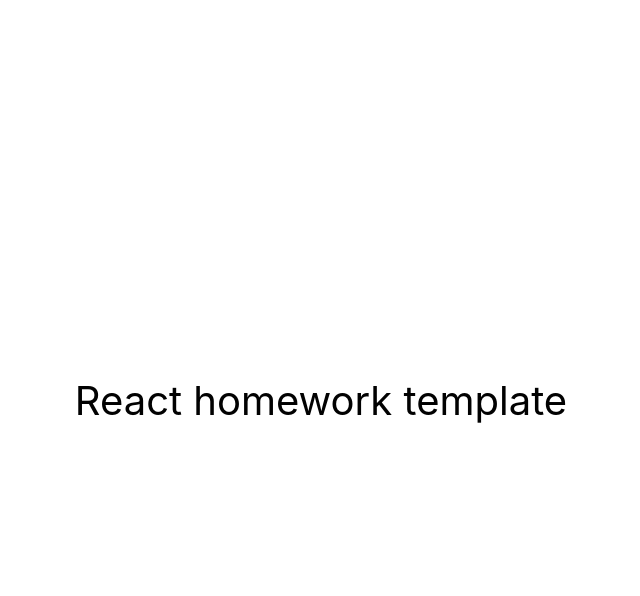
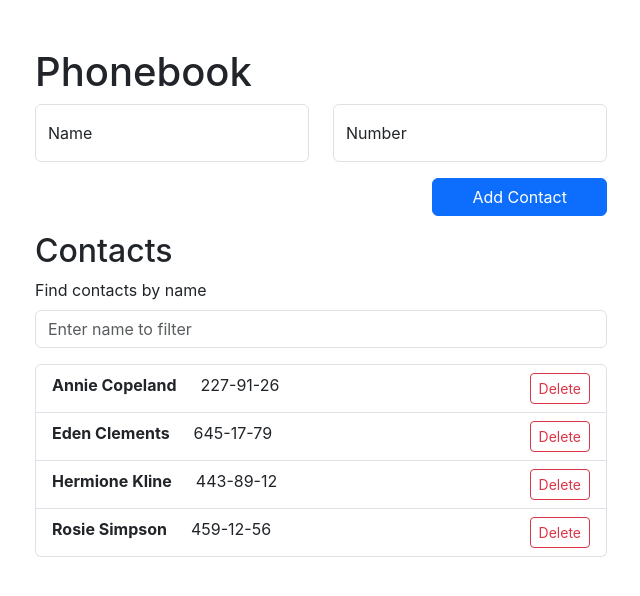
Before and after one commit to Valik3201/goit-react-hw-03-phonebook, a React (Create React App) app: page / in a window 1280 px wide. Shown: the top 596 px of the page, without its empty margins (319-959 px from the left). Built offline with nearby package versions, Linux system fonts and the light colour scheme.

Commit message:
chore: add components from previous project

```diff
--- a/package.json
+++ b/package.json
@@ -10,7 +10,10 @@
     "react": "^18.1.0",
     "react-dom": "^18.1.0",
     "react-scripts": "5.0.1",
-    "web-vitals": "^2.1.3"
+    "web-vitals": "^2.1.3",
+    "bootstrap": "^5.3.2",
+    "nanoid": "^5.0.4",
+    "react-bootstrap": "^2.10.0"
   },
   "scripts": {
     "start": "react-scripts start",
--- a/src/components/App.jsx
+++ b/src/components/App.jsx
@@ -1,16 +1,89 @@
-export const App = () => {
-  return (
-    <div
-      style={{
-        height: '100vh',
-        display: 'flex',
-        justifyContent: 'center',
-        alignItems: 'center',
-        fontSize: 40,
-        color: '#010101'
-      }}
-    >
-      React homework template
-    </div>
-  );
-};
+import { Component } from 'react';
+import { ContactForm } from './ContactForm';
+import { ContactList } from './ContactList';
+import { Filter } from './Filter';
+
+import 'bootstrap/dist/css/bootstrap.min.css';
+
+import Container from 'react-bootstrap/Container';
+import Col from 'react-bootstrap/Col';
+import Row from 'react-bootstrap/Row';
+
+/**
+ * Main application component representing the Phonebook.
+ */
+export default class App extends Component {
+  constructor(props) {
+    super(props);
+
+    this.state = {
+      contacts: [
+        { id: 'id-1', name: 'Rosie Simpson', number: '459-12-56' },
+        { id: 'id-2', name: 'Hermione Kline', number: '443-89-12' },
+        { id: 'id-3', name: 'Eden Clements', number: '645-17-79' },
+        { id: 'id-4', name: 'Annie Copeland', number: '227-91-26' },
+      ],
+      filter: '',
+    };
+
+    this.addContact = this.addContact.bind(this);
+    this.handleFilterChange = this.handleFilterChange.bind(this);
+    this.handleDeleteContact = this.handleDeleteContact.bind(this);
+  }
+
+  /**
+   * Add a new contact to the state.
+   * @param {Object} newContact - The new contact to be added.
+   */
+  addContact(newContact) {
+    this.setState(prevState => ({
+      contacts: [...prevState.contacts, newContact],
+    }));
+  }
+
+  /**
+   * Handle changes in the filter input.
+   * @param {Object} e - The event object.
+   */
+  handleFilterChange(e) {
+    this.setState({ filter: e.target.value.toLowerCase() });
+  }
+
+  /**
+   * Handle the deletion of a contact.
+   * @param {string} contactId - The ID of the contact to be deleted.
+   */
+  handleDeleteContact(contactId) {
+    this.setState(prevState => ({
+      contacts: prevState.contacts.filter(contact => contact.id !== contactId),
+    }));
+  }
+
+  render() {
+    const { contacts, filter } = this.state;
+
+    const filteredContacts = contacts.filter(contact =>
+      contact.name.toLowerCase().includes(filter)
+    );
+
+    return (
+      <Container className="d-flex justify-content-center mt-5 mb-5">
+        <Row className="justify-content-md-center">
+          <Col>
+            <h1>Phonebook</h1>
+            <ContactForm
+              addContact={this.addContact}
+              contacts={this.state.contacts}
+            />
+            <h2 className="mt-3">Contacts</h2>
+            <Filter value={filter} onChange={this.handleFilterChange} />
+            <ContactList
+              contacts={filteredContacts}
+              onDeleteContact={this.handleDeleteContact}
+            />
+          </Col>
+        </Row>
+      </Container>
+    );
+  }
+}
--- /dev/null
+++ b/src/components/ContactForm.jsx
@@ -0,0 +1,121 @@
+import { Component } from 'react';
+import PropTypes from 'prop-types';
+import { nanoid } from 'nanoid';
+
+import Button from 'react-bootstrap/Button';
+import Col from 'react-bootstrap/Col';
+import Row from 'react-bootstrap/Row';
+import Form from 'react-bootstrap/Form';
+import FloatingLabel from 'react-bootstrap/FloatingLabel';
+
+/**
+ * ContactForm component for adding new contacts.
+ */
+export class ContactForm extends Component {
+  constructor(props) {
+    super(props);
+
+    this.state = {
+      name: '',
+      number: '',
+    };
+
+    this.handleChange = this.handleChange.bind(this);
+    this.handleFormSubmit = this.handleFormSubmit.bind(this);
+  }
+
+  /**
+   * Handle input change for name and number fields.
+   * @param {Object} e - The event object.
+   */
+  handleChange(e) {
+    this.setState({ [e.target.name]: e.target.value });
+  }
+
+  /**
+   * Handle form submission for adding a new contact.
+   * @param {Object} e - The event object.
+   */
+  handleFormSubmit(e) {
+    e.preventDefault();
+
+    const { name, number } = this.state;
+    const { contacts, addContact } = this.props;
+
+    if (contacts.some(contact => contact.name === name)) {
+      alert(`Contact with name "${name}" already exists!`);
+      return;
+    }
+
+    const newContact = {
+      id: nanoid(),
+      name,
+      number,
+    };
+
+    addContact(newContact);
+
+    this.setState({ name: '', number: '' });
+  }
+
+  render() {
+    const { name, number } = this.state;
+
+    return (
+      <Form onSubmit={this.handleFormSubmit}>
+        <Row>
+          <Col>
+            <FloatingLabel
+              controlId="floatingInput"
+              label="Name"
+              className="mb-3"
+            >
+              <Form.Control
+                type="text"
+                name="name"
+                value={name}
+                onChange={this.handleChange}
+                pattern="^[a-zA-Zа-яА-Я]+(([' -][a-zA-Zа-яА-Я ])?[a-zA-Zа-яА-Я]*)*$"
+                title="Name may contain only letters, apostrophe, dash and spaces. For example Adrian, Jacob Mercer, Charles de Batz de Castelmore d'Artagnan"
+                placeholder="Name"
+                required
+              />
+            </FloatingLabel>
+          </Col>
+          <Col>
+            <FloatingLabel
+              controlId="floatingInput"
+              label="Number"
+              className="mb-3"
+            >
+              <Form.Control
+                type="tel"
+                name="number"
+                value={number}
+                onChange={this.handleChange}
+                pattern="\+?\d{1,4}?[-.\s]?\(?\d{1,3}?\)?[-.\s]?\d{1,4}[-.\s]?\d{1,4}[-.\s]?\d{1,9}"
+                title="Phone number must be digits and can contain spaces, dashes, parentheses and can start with +"
+                placeholder="+48 123-456-789"
+                required
+              />
+            </FloatingLabel>
+          </Col>
+        </Row>
+
+        <Row className="justify-content-end">
+          <Col xs={12} lg={4}>
+            <Button variant="primary" type="submit" className="w-100">
+              Add Contact
+            </Button>
+          </Col>
+        </Row>
+      </Form>
+    );
+  }
+}
+
+// PropTypes
+ContactForm.propTypes = {
+  contacts: PropTypes.array.isRequired,
+  addContact: PropTypes.func.isRequired,
+};
--- /dev/null
+++ b/src/components/ContactList.jsx
@@ -0,0 +1,69 @@
+import PropTypes from 'prop-types';
+import ListGroup from 'react-bootstrap/ListGroup';
+import Button from 'react-bootstrap/Button';
+
+/**
+ * ContactList component for displaying a list of contacts.
+ * @param {Object} props - The component props.
+ * @param {Array} props.contacts - The array of contacts to display.
+ * @param {Function} props.onDeleteContact - The function to handle contact deletion.
+ */
+export const ContactList = ({ contacts, onDeleteContact }) => {
+  // Sorting contacts by name
+  const sortedContacts = contacts.sort((a, b) => a.name.localeCompare(b.name));
+
+  return (
+    <ListGroup as="ul">
+      {sortedContacts.map(contact => (
+        <ContactListItem
+          key={contact.id}
+          contact={contact}
+          onDeleteContact={onDeleteContact}
+        />
+      ))}
+    </ListGroup>
+  );
+};
+
+/**
+ * ContactListItem component for rendering an individual contact in the list.
+ * @param {Object} props - The component props.
+ * @param {Object} props.contact - The contact to display.
+ * @param {Function} props.onDeleteContact - The function to handle contact deletion.
+ */
+const ContactListItem = ({ contact, onDeleteContact }) => {
+  return (
+    <ListGroup.Item
+      as="li"
+      className="d-flex justify-content-between align-items-start"
+    >
+      <div className="fw-bold">{contact.name}</div>
+
+      <div className="ms-4 me-auto">{contact.number}</div>
+
+      <Button
+        variant="outline-danger"
+        size="sm"
+        type="button"
+        onClick={() => onDeleteContact(contact.id)}
+      >
+        Delete
+      </Button>
+    </ListGroup.Item>
+  );
+};
+
+// PropTypes for ContactList
+ContactList.propTypes = {
+  contacts: PropTypes.array.isRequired,
+  onDeleteContact: PropTypes.func.isRequired,
+};
+
+// PropTypes for ContactListItem
+ContactListItem.propTypes = {
+  contact: PropTypes.object.isRequired,
+  onDeleteContact: PropTypes.func.isRequired,
+};
+
+// Exporting ContactListItem for potential reuse
+ContactList.Item = ContactListItem;
--- /dev/null
+++ b/src/components/Filter.jsx
@@ -0,0 +1,28 @@
+import PropTypes from 'prop-types';
+import Form from 'react-bootstrap/Form';
+
+/**
+ * Filter component for filtering contacts by name.
+ * @param {Object} props - The component props.
+ * @param {string} props.value - The current filter value.
+ * @param {Function} props.onChange - The function to handle filter changes.
+ */
+export const Filter = ({ value, onChange }) => {
+  return (
+    <Form.Group className="mb-3">
+      <Form.Label>Find contacts by name</Form.Label>
+      <Form.Control
+        type="text"
+        value={value}
+        onChange={onChange}
+        placeholder="Enter name to filter"
+      />
+    </Form.Group>
+  );
+};
+
+// PropTypes for Filter
+Filter.propTypes = {
+  value: PropTypes.string.isRequired,
+  onChange: PropTypes.func.isRequired,
+};
--- a/src/index.js
+++ b/src/index.js
@@ -1,6 +1,6 @@
 import React from 'react';
 import ReactDOM from 'react-dom/client';
-import { App } from 'components/App';
+import App from 'components/App';
 import './index.css';
 
 ReactDOM.createRoot(document.getElementById('root')).render(
```
Also changed, not shown: 1 other file (tests, documents, lock files or other folders).
